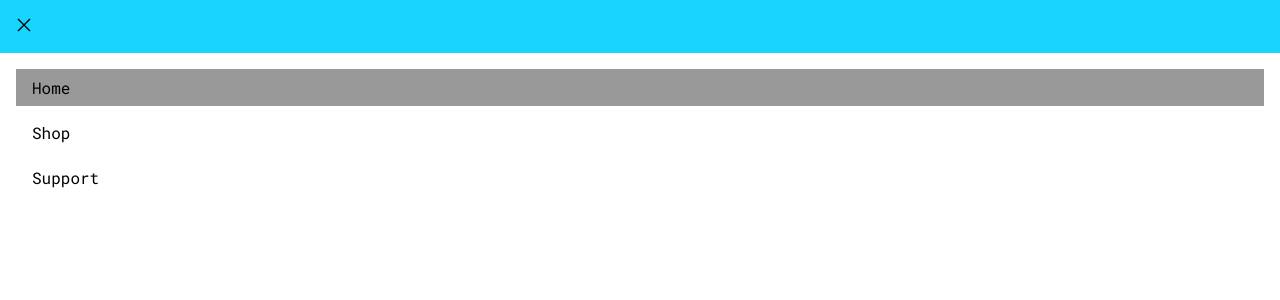
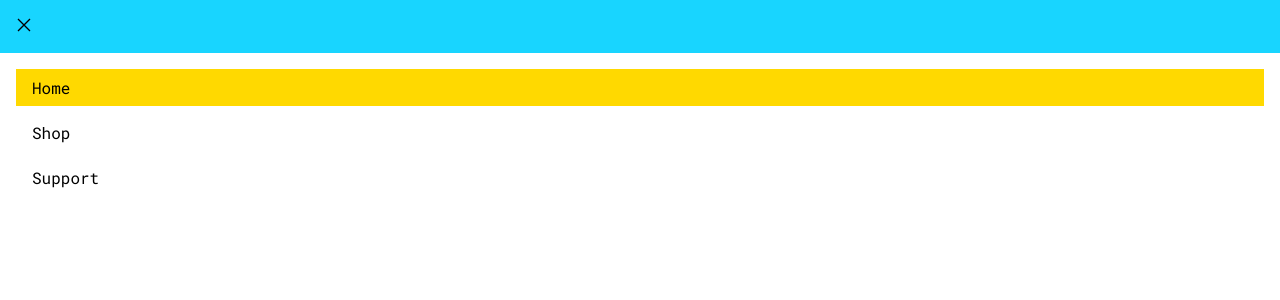
Before and after one commit to salvantjeff/shopping-cart, a React (Create React App) app in the folder shopping-cart-project/: page / in a window 1280 px wide. In both pictures the pointer is over the item "Home". Shown: the top 300 px of the page. Built offline with nearby package versions, Linux system fonts and the light colour scheme.

Commit message:
Change menu item hover background color

```diff
--- a/shopping-cart-project/src/components/Menu/Menu.css
+++ b/shopping-cart-project/src/components/Menu/Menu.css
@@ -38,7 +38,9 @@
 }
 
 .menu-item:hover {
-    background-color: rgba(0, 0, 0, .4);
+    /* background-color: rgba(0, 0, 0, .4); */
+    background-color: rgb(255, 217, 0);
+    color: black;
 }
 
 .close-menu {
```
